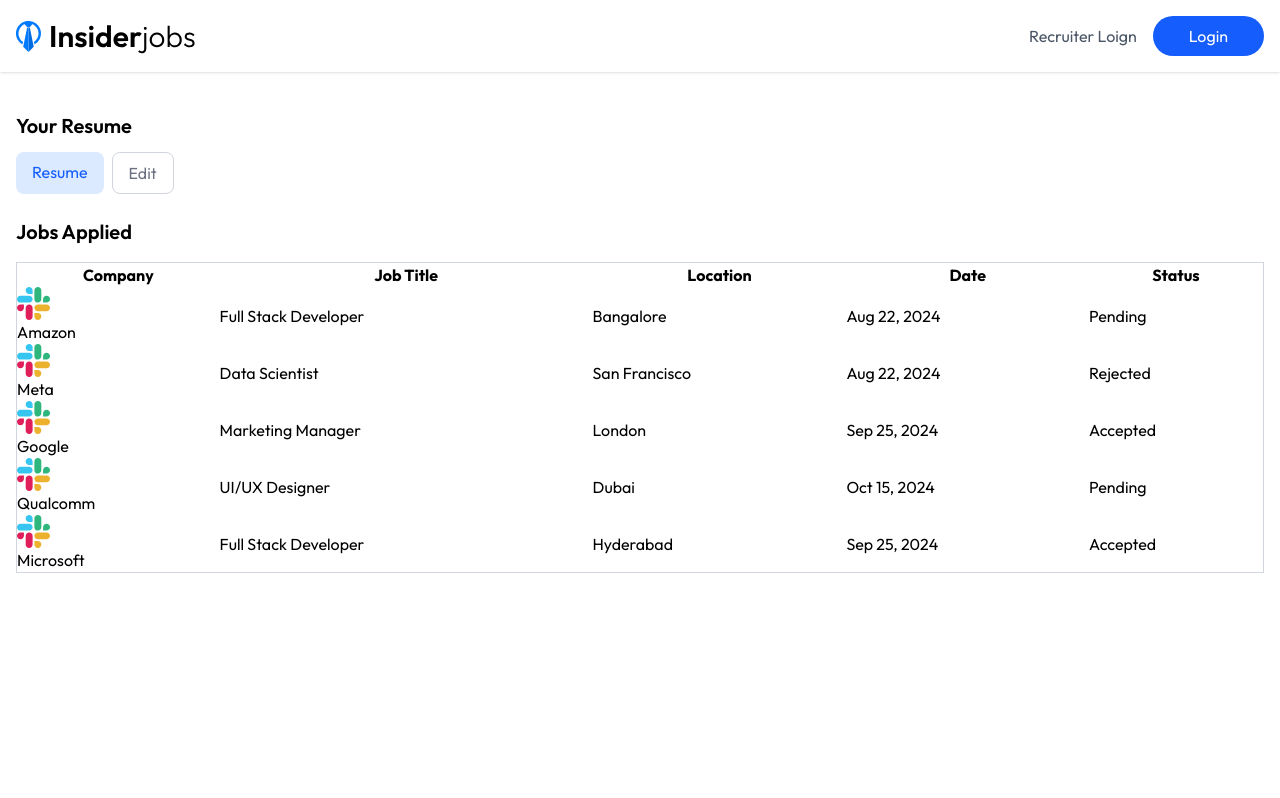
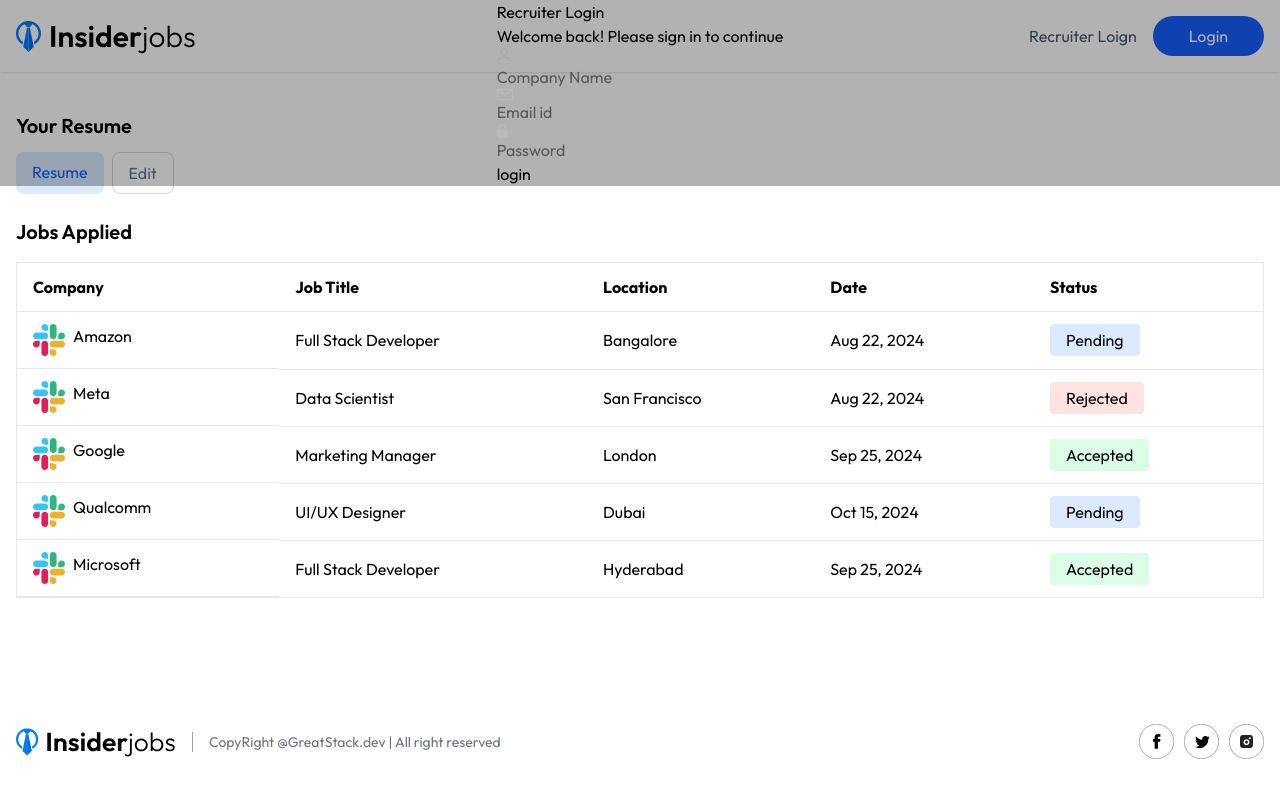
Before and after one commit to sakshigupta67/Job-Portal, a React (Vite) app in the folder client/: page /applications in a window 1280 px wide. Both pictures are taken after a click on the button "Recruiter Loign". Built offline with nearby package versions, Linux system fonts and the light colour scheme; no server answers.

Commit message:
added recruiter login

```diff
--- a/client/src/App.jsx
+++ b/client/src/App.jsx
@@ -1,19 +1,27 @@
-import React from 'react'
+import React, { useContext } from 'react'
 import{ Route , Routes} from 'react-router-dom'
 import Home from './pages/Home'
 import ApplyJob from './pages/ApplyJob'
 import Applications from './pages/Applications'
+import RecruiterLogin from './components/RecruiterLogin'
+import { AppContext } from './context/AppContext'
 
-function App() {
+const   App = ()=> {
+
+  const {showRecruiterLogin} = useContext(AppContext)
   return (
     <div>
+
+
+        {showRecruiterLogin && <RecruiterLogin />}
+
 
       <Routes>
 
         <Route path='/' element= {<Home />}/>
 
          <Route path='/apply-job/:id' element= {<ApplyJob />}/>
-<Route path='/applications' element= {<Applications />}/>
+          <Route path='/applications' element= {<Applications />}/>
 
        </Routes>
 
--- a/client/src/components/JobCard.jsx
+++ b/client/src/components/JobCard.jsx
@@ -8,7 +8,7 @@
 
 
   return (
-  <div className='border border-gray-300 p-6 shadow rounded'>
+  <div className='border border-gray-200 p-6 shadow rounded'>
 <div className='flex justify-between items-center'>
 <img  className= 'h-8' src={assets.company_icon} alt="" />
 </div>
--- a/client/src/components/Navbar.jsx
+++ b/client/src/components/Navbar.jsx
@@ -1,7 +1,8 @@
-import React from 'react'
+import React, { useContext } from 'react'
 import { assets } from '../assets/assets'
 import { useClerk , UserButton , useUser } from '@clerk/clerk-react'
 import { Link, useNavigate } from "react-router-dom";
+import { AppContext } from '../context/AppContext';
 
 
 const Navbar = () => {
@@ -10,6 +11,8 @@
 const {user} = useUser()
 
  const navigate = useNavigate()
+
+ const {setShowRecruiterLogin} = useContext(AppContext)
 
 
     return (
@@ -33,7 +36,7 @@
 :
 <div className='flex gap-4 max-sm:text-xs  '>
 
-<button className='text-gray-600'>Recruiter Loign</button>
+<button onClick ={e => setShowRecruiterLogin(true)} className='text-gray-600'>Recruiter Loign</button>
 <button onClick ={ e => openSignIn()} className='bg-blue-600 text-white px-6 sm:px-9 py-2 rounded-full'>Login</button>
 
 
--- /dev/null
+++ b/client/src/components/RecruiterLogin.jsx
@@ -0,0 +1,61 @@
+import React, { useState } from 'react'
+import { assets } from '../assets/assets'
+
+const RecruiterLogin = () => {
+
+const [state , setState] = useState('Login')
+const [name , setName] = useState('')
+const [password , setPassword] = useState('')
+const [email, setEmail] = useState('')
+
+const[image , setImage] = useState(false)
+
+const[isTextDataSubmitted , setIsTextDataSubmitted] =useState(false)
+
+
+
+  return (
+    <div className='absolute top-0 left-0 right-0 botttom-0 z-10 blackdrop-blur-sm bg-black/30 flex justify-center items-center'>
+
+<form action="">
+
+  <h1>Recruiter Login </h1>
+
+  <p>Welcome back! Please sign in to continue </p>
+<>
+<div>
+
+  <img src={assets.person_icon} alt="" />
+
+  <input onChange={e => setName(e.target.value)} value={name} type="text" placeholder='Company Name'  required/>
+</div>
+
+
+<div>
+
+  <img src={assets.email_icon} alt="" />
+
+  <input onChange={e => setName(e.target.value)} value={name} type="email" placeholder='Email id '  required/>
+</div>
+
+<div>
+
+  <img src={assets.lock_icon} alt="" />
+
+  <input onChange={e => setPassword(e.target.value)} value={password} type="password" placeholder='Password'  required/>
+</div>
+
+</>
+
+<button>
+
+  {state === 'Login' ? 'login' : 'create account'}
+</button>
+
+</form>
+
+    </div>
+  )
+}
+
+export default RecruiterLogin
--- a/client/src/context/AppContext.jsx
+++ b/client/src/context/AppContext.jsx
@@ -15,7 +15,11 @@
 
 const [jobs,setJobs] = useState([])
 
-// Function
+const [showRecruiterLogin , setShowRecruiterLogin] = useState(false)
+
+
+
+// Functions to fetch jobs
 
 const fetchJobs = async() =>{
     setJobs(jobsData)
@@ -30,7 +34,8 @@
 
 setSearchFilter, searchFilter,
 isSearched, setIsSearched,
-jobs,setJobs
+jobs,setJobs,
+showRecruiterLogin , setShowRecruiterLogin
 
 }
 return (<AppContext.Provider value={value}>
--- a/client/src/pages/Applications.jsx
+++ b/client/src/pages/Applications.jsx
@@ -2,6 +2,7 @@
 import Navbar from '../components/Navbar'
 import { assets, jobsApplied } from '../assets/assets'
 import moment from 'moment'
+import Footer from '../components/Footer'
 
 const Applications = ()=> {
 
@@ -38,14 +39,14 @@
       </div>
 
 <h2 className='text-xl font-semibold mb-4'>Jobs Applied</h2>
-<table className='min-w-full bg-white border border-gray-300 rounded-lg'>
+<table className='min-w-full bg-white border border-gray-200 rounded-lg'>
   <thead>
     <tr>
-      <th>Company</th>
-      <th>Job Title</th>
-      <th>Location</th>
-      <th>Date</th>
-      <th>Status</th>
+      <th className='py-3 px-4 border-b border-gray-200 text-left '>Company</th>
+      <th className='py-3 px-4 border-b border-gray-200 text-left '>Job Title</th>
+      <th className='py-3 px-4 border-b  border-gray-200 text-left max-sm:hidden'>Location</th>
+      <th className='py-3 px-4 border-b  border-gray-200 text-left max-sm:hidden'>Date</th>
+      <th className='py-3 px-4 border-b  border-gray-200 text-left '>Status</th>
     </tr>
   </thead>
 
@@ -53,22 +54,26 @@
 {jobsApplied.map((job, index) => true ? (
 
 <tr>
-<td>
-  <img src={job.logo} alt="" />
+<td className='py-3 px-4 flex ityems-center gap-2  border-b  border-gray-200' >
+  <img className='w-8 h-8' src={job.logo} alt="" />
   {job.company}
 </td>
 
-<td>{job.title}</td>
-<td>{job.location}</td>
-<td>{moment(job.date).format('ll')}</td>
-<td>{job.status}</td>
+<td className='py-2 px-4 border-b border-gray-200 '>{job.title}</td>
+<td className='py-2 px-4 border-b border-gray-200 max-sm:hidden'>{job.location}</td>
+<td className='py-2 px-4 border-b border-gray-200 max-sm:hidden'>{moment(job.date).format('ll')}</td>
+<td className='py-2 px-4 border-b border-gray-200 '>
+  <span className={`${job.status === 'Accepted' ? 'bg-green-100 ' : job.status === 'Rejected' ? 'bg-red-100' : 'bg-blue-100'  } px-4 py-1.5 rounded`}>
+
+    {job.status}</span>
+
+
+ </td>
 
 </tr>
 
 
 ) : (null) )}
-
-
 
 
 </tbody>
@@ -78,7 +83,7 @@
 
     </div>
 
-
+    <Footer />
 
 
     </>
```
